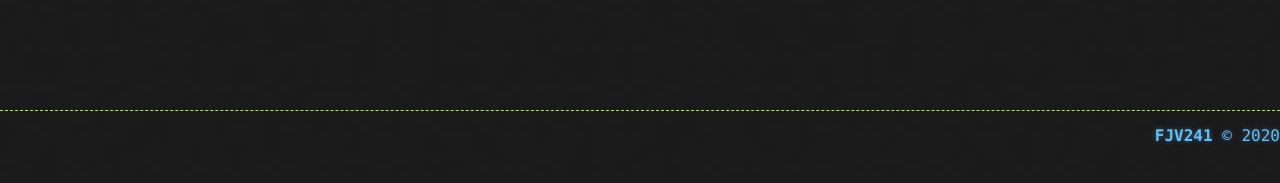
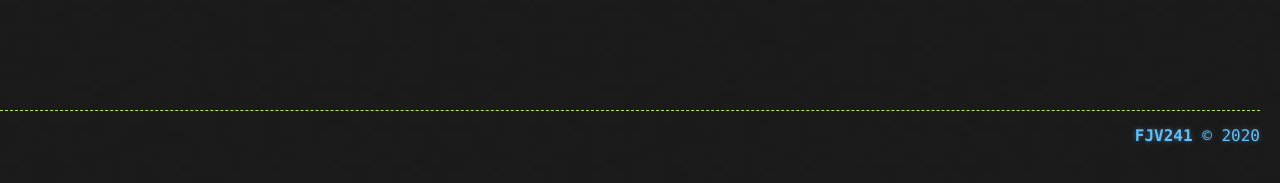
Before and after one commit to FJV241/fjv241.github.io, a Jekyll site: the page built from index.html, in a window 1280 px wide. Shown: the part 690-873 px from the top of the page. Built offline with Jekyll 4.4.1, drawn with Linux system fonts in a browser that asks for light colours; the list of posts is cut into pages by our own code.

Commit message:
Update base.scss

```diff
--- a/_sass/base.scss
+++ b/_sass/base.scss
@@ -272,7 +272,7 @@ footer {
   height: 50px;
   line-height: 50px;
   text-align: right;
-  margin: 0 20 0 0;
+  margin: 0 20px 0 0;
   border-top: 1px dashed $conifer;
 }
 
```
